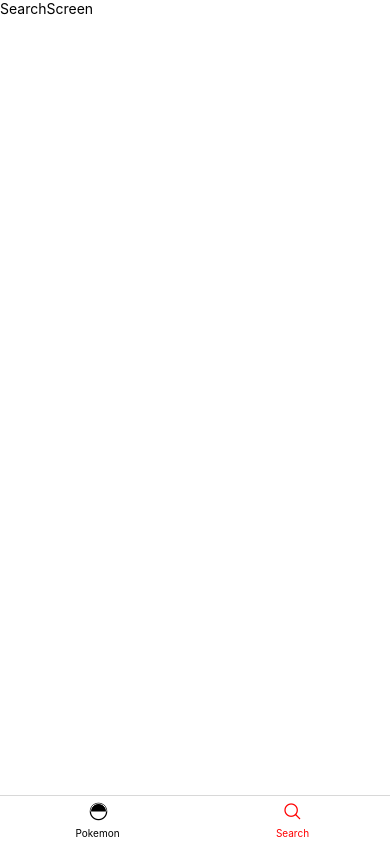
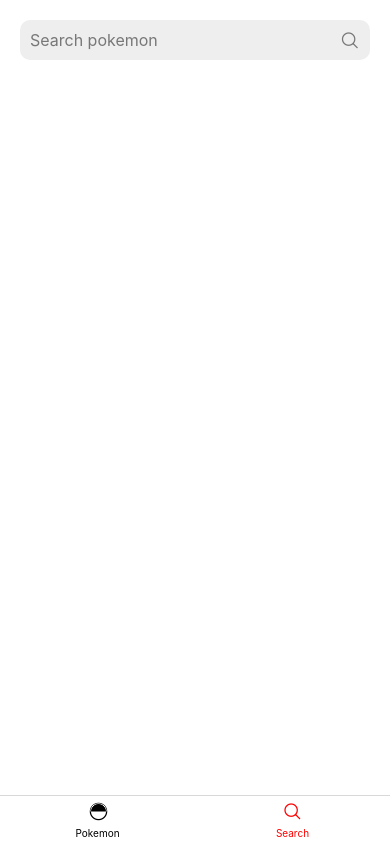
Before and after one commit to tris460/ReactNativeGists, a React Native app: screen /SearchScreen in a window 390 px wide. Built offline with nearby package versions, Linux system fonts and the light colour scheme; no server answers.

Commit message:
Add input for search

```diff
--- /dev/null
+++ b/src/components/SearchInput.tsx
@@ -0,0 +1,42 @@
+import React from 'react'
+import { StyleSheet, TextInput, View } from 'react-native'
+import Icon from 'react-native-vector-icons/Ionicons'
+
+const SearchInput = () => {
+    return (
+        <View style={styles.container}>
+            <View style={styles.inputBackground}>
+                <TextInput
+                    placeholder='Search pokemon'
+                    placeholderTextColor={'#777'}
+                    style={styles.input}
+                    autoCapitalize='none'
+                    autoCorrect={false} />
+                <Icon
+                    name="search-outline"
+                    size={20}
+                    color={'#777'} />
+            </View>
+        </View>
+    )
+}
+
+const styles = StyleSheet.create({
+    container: {},
+    inputBackground: {
+        backgroundColor: '#eee',
+        borderRadius: 10,
+        height: 40,
+        paddingHorizontal: 10,
+        justifyContent: 'center',
+        alignItems: 'center',
+        flexDirection: 'row'
+    },
+    input: {
+        color: '#000',
+        fontSize: 16,
+        flex: 1
+    }
+})
+
+export default SearchInput
--- a/src/screens/SearchScreen.tsx
+++ b/src/screens/SearchScreen.tsx
@@ -1,11 +1,13 @@
 import React from 'react'
-import { Text, View } from 'react-native'
+import { SafeAreaView } from 'react-native-safe-area-context'
+import SearchInput from '../components/SearchInput'
+import styles from '../theme/appTheme'
 
 const SearchScreen = () => {
   return (
-    <View>
-        <Text>SearchScreen</Text>
-    </View>
+    <SafeAreaView style={styles.container}>
+        <SearchInput />
+    </SafeAreaView>
   )
 }
 
```
